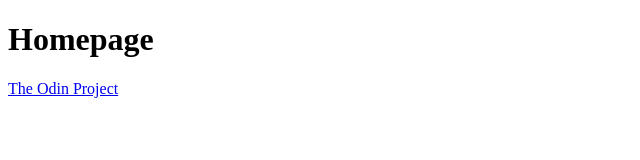
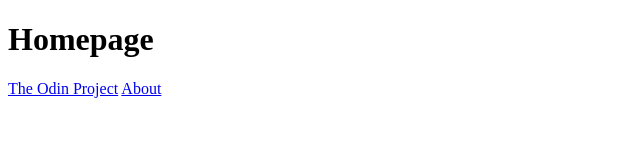
Before and after one commit to Hafsa10101/Web-Foundations, a plain HTML site: page HTML/5-links-and-images/index.html in a window 1280 px wide. Shown: the full height of the page, 0-640 px from the left. Drawn offline with Linux system fonts and the light colour scheme.

Commit message:
Edit index.html
Added example of relative and absolute path for anchor tag.

```diff
--- a/HTML/5-links-and-images/index.html
+++ b/HTML/5-links-and-images/index.html
@@ -12,6 +12,10 @@
         target attribute is used to specify the link should open in same tab or a new tab, _blank->new tab and _self->same tab.
         rel attribute is added with target attribute, rel specifies the relationship between the current page and the linked document.
         two values are added in rel noopener->prevents the opened link to gain access of the webpage from which it was opened and noreferrer->prevent opened link from knowing which webpage has a link to it. -->
+
+        <!-- Used absolute link in the below anchor tag -->
         <a href="https://www.theodinproject.com/about" target="_blank" rel="noopener noreferrer">The Odin Project</a>
+
+        <a href="./pages/about.html" target="_blank" rel="noopener noreferrer">About</a>
     </body>
 </html>
```
